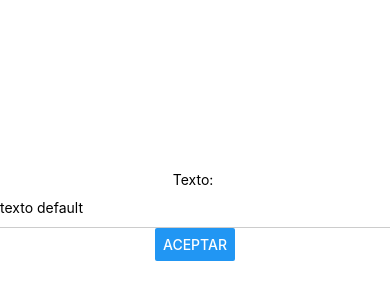
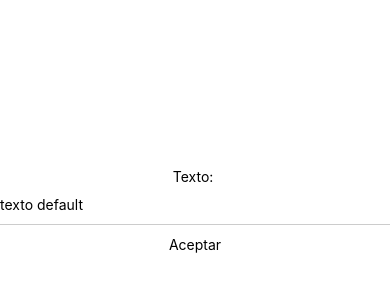
Before and after one commit to DanielGeek/react_native_proyectos, a React Native app in the folder react_native_sin_fronteras/HolaMundo/: screen / in a window 390 px wide. Shown: the part 206-506 px from the top of the page. Built offline with nearby package versions, Linux system fonts and the light colour scheme.

Commit message:
31. Más botones

```diff
--- a/react_native_sin_fronteras/HolaMundo/App.js
+++ b/react_native_sin_fronteras/HolaMundo/App.js
@@ -1,6 +1,6 @@
 import { StatusBar } from 'expo-status-bar';
 import React, { useState } from 'react';
-import { StyleSheet, Text, View, TextInput, Dimensions, Button } from 'react-native';
+import { StyleSheet, Text, View, TextInput, Dimensions, TouchableWithoutFeedback } from 'react-native';
 
 // const {width, height } = Dimensions.get('window')
 
@@ -18,15 +18,28 @@ export default function App() {
         defaultValue={text}
        />
       <StatusBar style="auto" />
-      <Button onPress={() => {
+      <TouchableWithoutFeedback
+        style={styles.TouchableOpacity}
+        onPress={() => {
         setSubmit(text)
         alert('Texto enviado con exito')
-      }} title="Aceptar" />
+      }}>
+        <View style={styles.view}><Text>Aceptar</Text></View>
+      </TouchableWithoutFeedback>
     </View>
   );
 }
 
 const styles = StyleSheet.create({
+  TouchableOpacity: {
+    backgroundColor: '#EEE',
+  },
+  view: {
+    height: 40,
+    width: 300,
+    alignItems: 'center',
+    justifyContent: 'center',
+  },
   input: {
     height: 40,
     borderBottomColor: '#ccc',
```
